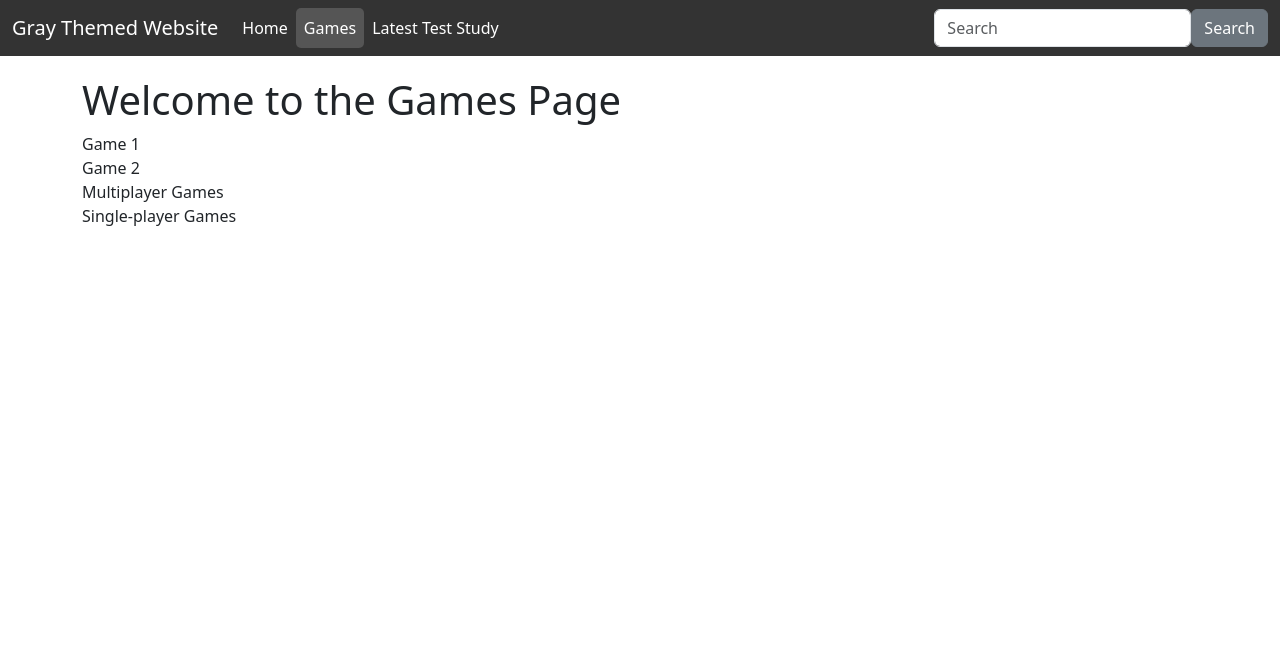
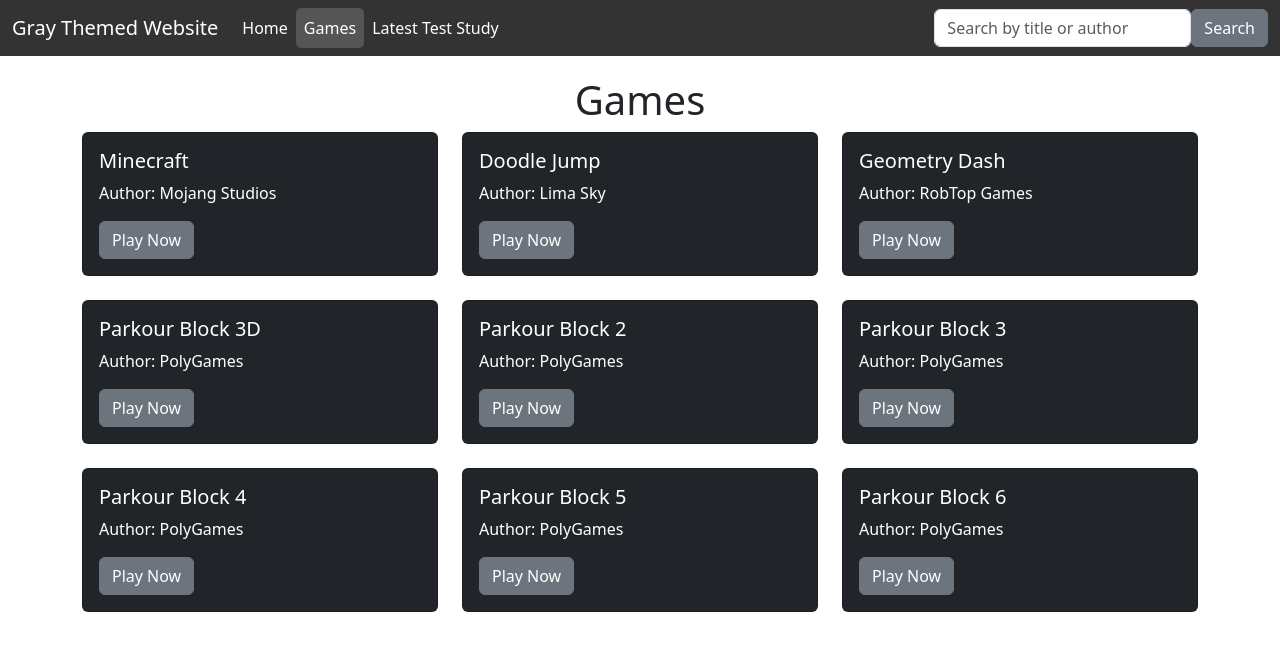
Before and after one commit to hclasstools/hclasstools.github.io, a plain HTML site: page games.html in a window 1280 px wide. Drawn offline with nearby package versions, Linux system fonts and the light colour scheme.

Commit message:
Update games.html

```diff
--- a/games.html
+++ b/games.html
@@ -24,19 +24,113 @@
                     </li>
                 </ul>
                 <form class="d-flex" onsubmit="search(event)">
-                    <input class="form-control search-input" type="text" placeholder="Search" id="searchBar">
+                    <input class="form-control search-input" type="text" placeholder="Search by title or author" id="searchBar">
                     <button class="btn btn-secondary" type="submit">Search</button>
                 </form>
             </div>
         </div>
     </nav>
     <div class="container content">
-        <h1>Welcome to the Games Page</h1>
-        <div class="search-item">Game 1</div>
-        <div class="search-item">Game 2</div>
-        <div class="search-item">Multiplayer Games</div>
-        <div class="search-item">Single-player Games</div>
+        <h1 class="text-center">Games</h1>
+        <div class="row row-cols-1 row-cols-sm-2 row-cols-md-3 g-4" id="gamesGrid">
+            <div class="col search-item" data-title="minecraft" data-author="Mojang Studios">
+                <div class="card bg-dark text-white">
+                    <div class="card-body">
+                        <h5 class="card-title">Minecraft</h5>
+                        <p class="card-text">Author: Mojang Studios</p>
+                        <a href="#" class="btn btn-secondary">Play Now</a>
+                    </div>
+                </div>
+            </div>
+            <div class="col search-item" data-title="doodle jump" data-author="Lima Sky">
+                <div class="card bg-dark text-white">
+                    <div class="card-body">
+                        <h5 class="card-title">Doodle Jump</h5>
+                        <p class="card-text">Author: Lima Sky</p>
+                        <a href="#" class="btn btn-secondary">Play Now</a>
+                    </div>
+                </div>
+            </div>
+            <div class="col search-item" data-title="geometry dash" data-author="RobTop Games">
+                <div class="card bg-dark text-white">
+                    <div class="card-body">
+                        <h5 class="card-title">Geometry Dash</h5>
+                        <p class="card-text">Author: RobTop Games</p>
+                        <a href="#" class="btn btn-secondary">Play Now</a>
+                    </div>
+                </div>
+            </div>
+            <div class="col search-item" data-title="parkour block 3d" data-author="PolyGames">
+                <div class="card bg-dark text-white">
+                    <div class="card-body">
+                        <h5 class="card-title">Parkour Block 3D</h5>
+                        <p class="card-text">Author: PolyGames</p>
+                        <a href="#" class="btn btn-secondary">Play Now</a>
+                    </div>
+                </div>
+            </div>
+            <div class="col search-item" data-title="parkour block 2" data-author="PolyGames">
+                <div class="card bg-dark text-white">
+                    <div class="card-body">
+                        <h5 class="card-title">Parkour Block 2</h5>
+                        <p class="card-text">Author: PolyGames</p>
+                        <a href="#" class="btn btn-secondary">Play Now</a>
+                    </div>
+                </div>
+            </div>
+            <div class="col search-item" data-title="parkour block 3" data-author="PolyGames">
+                <div class="card bg-dark text-white">
+                    <div class="card-body">
+                        <h5 class="card-title">Parkour Block 3</h5>
+                        <p class="card-text">Author: PolyGames</p>
+                        <a href="#" class="btn btn-secondary">Play Now</a>
+                    </div>
+                </div>
+            </div>
+            <div class="col search-item" data-title="parkour block 4" data-author="PolyGames">
+                <div class="card bg-dark text-white">
+                    <div class="card-body">
+                        <h5 class="card-title">Parkour Block 4</h5>
+                        <p class="card-text">Author: PolyGames</p>
+                        <a href="#" class="btn btn-secondary">Play Now</a>
+                    </div>
+                </div>
+            </div>
+            <div class="col search-item" data-title="parkour block 5" data-author="PolyGames">
+                <div class="card bg-dark text-white">
+                    <div class="card-body">
+                        <h5 class="card-title">Parkour Block 5</h5>
+                        <p class="card-text">Author: PolyGames</p>
+                        <a href="#" class="btn btn-secondary">Play Now</a>
+                    </div>
+                </div>
+            </div>
+            <div class="col search-item" data-title="parkour block 6" data-author="PolyGames">
+                <div class="card bg-dark text-white">
+                    <div class="card-body">
+                        <h5 class="card-title">Parkour Block 6</h5>
+                        <p class="card-text">Author: PolyGames</p>
+                        <a href="#" class="btn btn-secondary">Play Now</a>
+                    </div>
+                </div>
+            </div>
+        </div>
     </div>
-    <script src="script.js"></script>
+    <script>
+        function search(event) {
+            event.preventDefault();
+            const query = document.getElementById('searchBar').value.toLowerCase();
+            const items = document.querySelectorAll('.search-item');
+            items.forEach((item) => {
+                const title = item.getAttribute('data-title').toLowerCase();
+                const author = item.getAttribute('data-author').toLowerCase();
+                if (title.includes(query) || author.includes(query)) {
+                    item.style.display = '';
+                } else {
+                    item.style.display = 'none';
+                }
+            });
+        }
+    </script>
 </body>
 </html>
```
